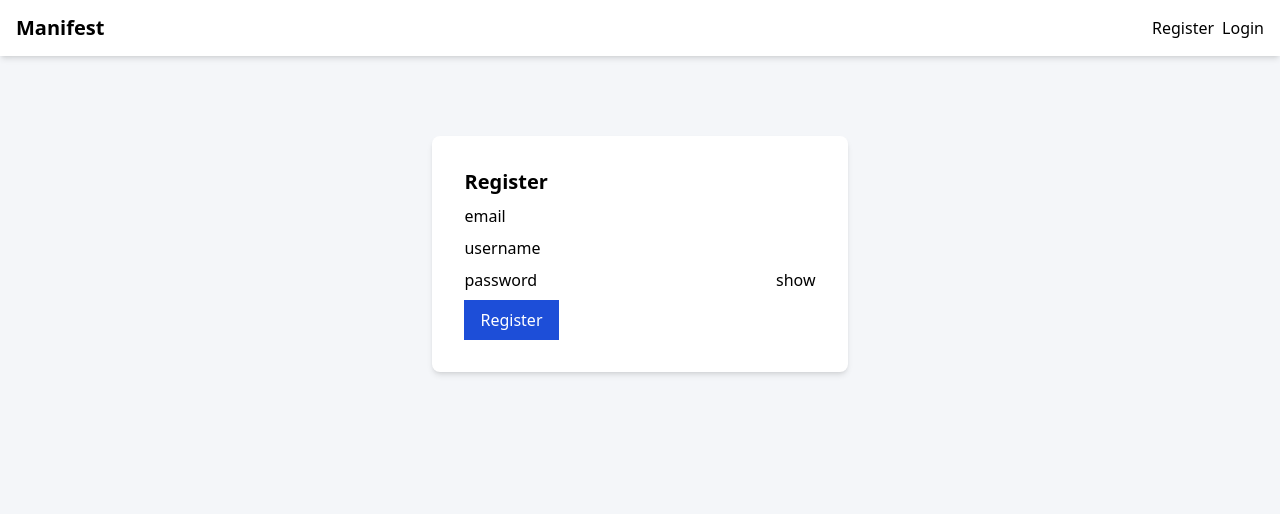
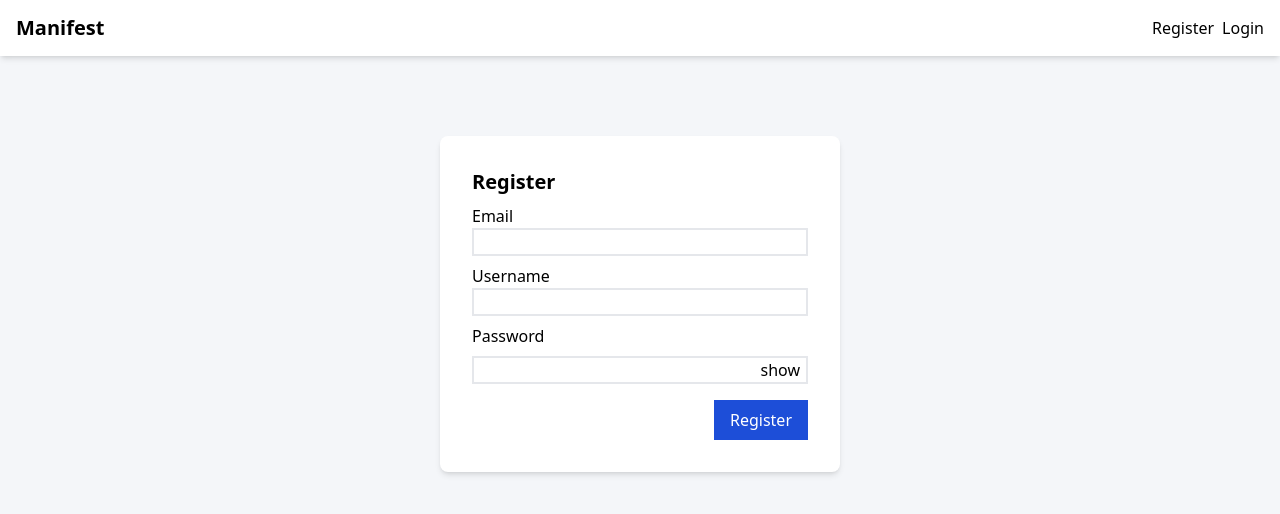
Before and after one commit to evfleet/manifest, a React (Vite) app in the folder packages/web/: page /register in a window 1280 px wide. Shown: the top 514 px of the page. Built offline with nearby package versions, Linux system fonts and the light colour scheme.

Commit message:
refactor(web): refactor input components

```diff
--- /dev/null
+++ b/packages/web/src/components/FormField/ErrorMessage.tsx
@@ -0,0 +1,7 @@
+type ErrorMessageProps = {
+  message?: string;
+};
+
+export function ErrorMessage({ message }: ErrorMessageProps) {
+  return <span className="text-red-500">{message}</span>;
+}
--- a/packages/web/src/components/FormField/FormField.tsx
+++ b/packages/web/src/components/FormField/FormField.tsx
@@ -5,6 +5,10 @@ import {
   FieldError,
 } from "react-hook-form";
 import { InputHTMLAttributes } from "react";
+
+import { ErrorMessage } from "./ErrorMessage";
+import { Label } from "./Label";
+import { Input } from "./Input";
 
 export type FormFieldProps<T extends FieldValues> =
   InputHTMLAttributes<HTMLInputElement> & {
@@ -22,12 +26,10 @@ export function FormField<T extends FieldValues>({
   error,
 }: FormFieldProps<T>) {
   return (
-    <div className="my-2">
-      <label htmlFor="" className="mr-2">
-        {label || name}
-      </label>
-      <input type={type} {...register(name)} />
-      {error && <span className="error-message">{error.message}</span>}
+    <div className="my-2 flex flex-col">
+      <Label name={name} label={label || name} />
+      <Input name={name} type={type} register={register} error={error} />
+      {error && <ErrorMessage message={error.message} />}
     </div>
   );
 }
--- /dev/null
+++ b/packages/web/src/components/FormField/Input.tsx
@@ -0,0 +1,23 @@
+import {
+  UseFormRegister,
+  FieldValues,
+  Path,
+  FieldError,
+} from "react-hook-form";
+import { InputHTMLAttributes } from "react";
+
+export type InputProps<T extends FieldValues> =
+  InputHTMLAttributes<HTMLInputElement> & {
+    name: Path<T>;
+    label?: string;
+    register: UseFormRegister<T>;
+    error?: FieldError;
+  };
+
+export function Input<T extends FieldValues>({
+  name,
+  register,
+  type,
+}: InputProps<T>) {
+  return <input type={type} {...register(name)} className="w-full border-2" />;
+}
--- /dev/null
+++ b/packages/web/src/components/FormField/Label.tsx
@@ -0,0 +1,12 @@
+type LabelProps = {
+  label: string;
+  name: string;
+};
+
+export function Label({ label, name }: LabelProps) {
+  return (
+    <label htmlFor={name} className="capitalize">
+      {label}
+    </label>
+  );
+}
--- a/packages/web/src/components/FormField/PasswordField.tsx
+++ b/packages/web/src/components/FormField/PasswordField.tsx
@@ -2,6 +2,9 @@ import { useState } from "react";
 import { FieldValues } from "react-hook-form";
 
 import { FormFieldProps } from "./FormField";
+import { ErrorMessage } from "./ErrorMessage";
+import { Label } from "./Label";
+import { Input } from "./Input";
 
 export function PasswordField<T extends FieldValues>({
   name,
@@ -16,15 +19,25 @@ export function PasswordField<T extends FieldValues>({
   }
 
   return (
-    <div className="my-2">
-      <label htmlFor="" className="mr-2">
-        {label || name}
-      </label>
-      <input type={showPassword ? "text" : "password"} {...register(name)} />
-      {error && <span className="error-message">{error.message}</span>}
-      <button type="button" onClick={togglePassword}>
-        {showPassword ? "hide" : "show"}
-      </button>
+    <div className="my-2 flex flex-col">
+      <Label name={name} label={label || name} />
+
+      <div className="relative mt-2">
+        <Input
+          name={name}
+          type={showPassword ? "text" : "password"}
+          register={register}
+          error={error}
+        />
+        <button
+          type="button"
+          onClick={togglePassword}
+          className="absolute right-2 top-0 h-full"
+        >
+          {showPassword ? "hide" : "show"}
+        </button>
+      </div>
+      {error && <ErrorMessage message={error.message} />}
     </div>
   );
 }
--- a/packages/web/src/pages/Register/Register.tsx
+++ b/packages/web/src/pages/Register/Register.tsx
@@ -37,7 +37,7 @@ export function Register() {
   return (
     <Layout>
       <Content className="flex items-start justify-center">
-        <section className="mt-20 rounded-lg bg-white p-8 shadow-md">
+        <section className="mt-20 w-[400px] rounded-lg bg-white p-8 shadow-md ">
           <h1 className="text-xl font-semibold">Register</h1>
 
           <form onSubmit={handleSubmit(handleRegister)}>
@@ -55,9 +55,14 @@ export function Register() {
               error={errors.password}
             />
 
-            <button type="submit" className="bg-blue-700 px-4 py-2 text-white">
-              Register
-            </button>
+            <div className="mt-4 flex justify-end">
+              <button
+                type="submit"
+                className="bg-blue-700 px-4 py-2 text-white"
+              >
+                Register
+              </button>
+            </div>
           </form>
         </section>
       </Content>
```
